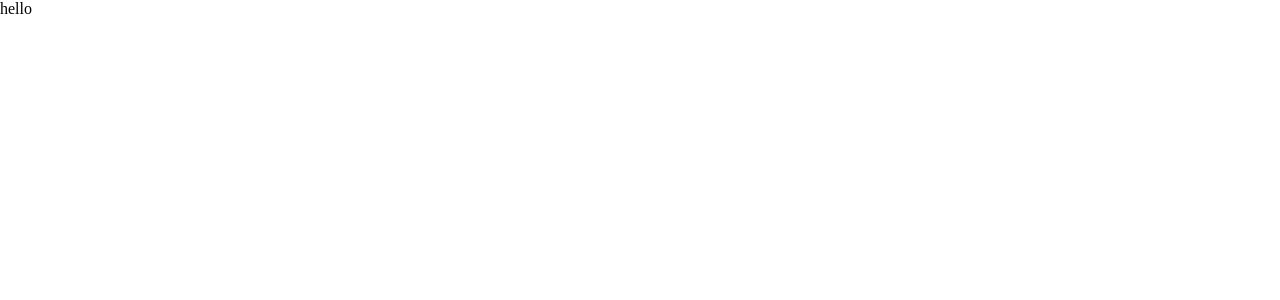
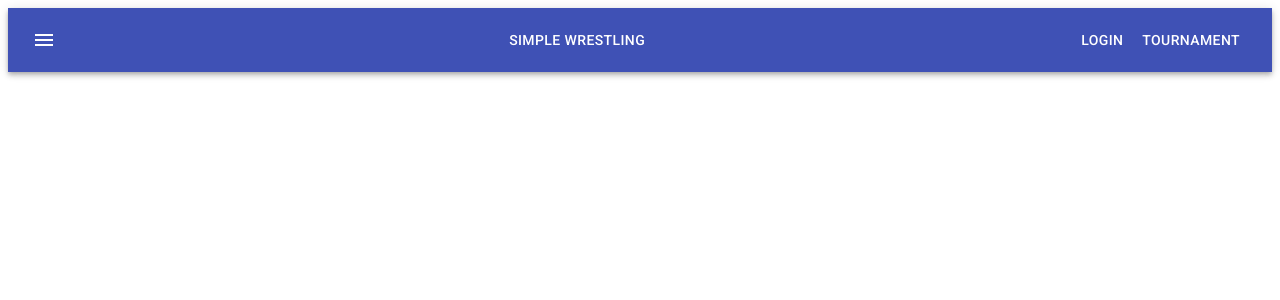
Before and after one commit to huy9997/SimpleWrestling, a React (Create React App) app in the folder client/: page /login in a window 1280 px wide. Shown: the top 300 px of the page. Built offline with nearby package versions, Linux system fonts and the light colour scheme.

Commit message:
added a navbar with material ui

```diff
--- a/client/package.json
+++ b/client/package.json
@@ -3,6 +3,8 @@
   "version": "0.1.0",
   "private": true,
   "dependencies": {
+    "@material-ui/core": "^4.1.0",
+    "@material-ui/icons": "^4.1.0",
     "react": "^16.8.6",
     "react-dom": "^16.8.6",
     "react-router-dom": "^5.0.0",
--- a/client/public/index.html
+++ b/client/public/index.html
@@ -13,8 +13,14 @@
       user's mobile device or desktop. See https://developers.google.com/web/fundamentals/web-app-manifest/
     -->
     <link rel="manifest" href="%PUBLIC_URL%/manifest.json" />
-    <link rel="stylesheet" href="https://unpkg.com/tachyons@4.10.0/css/tachyons.min.css"/>
-
+    <link
+      rel="stylesheet"
+      href="https://fonts.googleapis.com/icon?family=Material+Icons"
+    />
+    <link
+      rel="stylesheet"
+      href="https://fonts.googleapis.com/css?family=Roboto:300,400,500,700&display=swap"
+    />
     <!--
       Notice the use of %PUBLIC_URL% in the tags above.
       It will be replaced with the URL of the `public` folder during the build.
--- /dev/null
+++ b/client/src/components/general components/navbar.js
@@ -0,0 +1,44 @@
+import React from "react";
+import { makeStyles } from "@material-ui/core/styles";
+import AppBar from "@material-ui/core/AppBar";
+import Toolbar from "@material-ui/core/Toolbar";
+import Button from "@material-ui/core/Button";
+import IconButton from "@material-ui/core/IconButton";
+import MenuIcon from "@material-ui/icons/Menu";
+const useStyles = makeStyles(theme => ({
+  root: {
+    flexGrow: 1
+  },
+  menuButton: {
+    marginRight: theme.spacing(2)
+  },
+  title: {
+    flexGrow: 1
+  }
+}));
+
+const navbar = () => {
+  const classes = useStyles();
+  return (
+    <div className={classes.root}>
+      <AppBar position="static">
+        <Toolbar>
+          <IconButton
+            edge="start"
+            className={classes.menuButton}
+            color="inherit"
+            aria-label="Menu"
+          >
+            <MenuIcon />
+          </IconButton>
+          <Button color="inherit" variant="h6" className={classes.title}>
+            Simple Wrestling
+          </Button>
+          <Button color="inherit">Login</Button>
+          <Button color="inherit">Tournament</Button>
+        </Toolbar>
+      </AppBar>
+    </div>
+  );
+};
+export default navbar;
--- a/client/src/components/login/index.js
+++ b/client/src/components/login/index.js
@@ -1,7 +1,11 @@
 import React from "react";
-
+import Navbar from "../general components/navbar";
 const login = () => {
-  return <div>hello</div>;
+  return (
+    <div>
+      <Navbar />
+    </div>
+  );
 };
 
 export default login;
```
Also changed, not shown: 1 other file (tests, documents, lock files or other folders).
